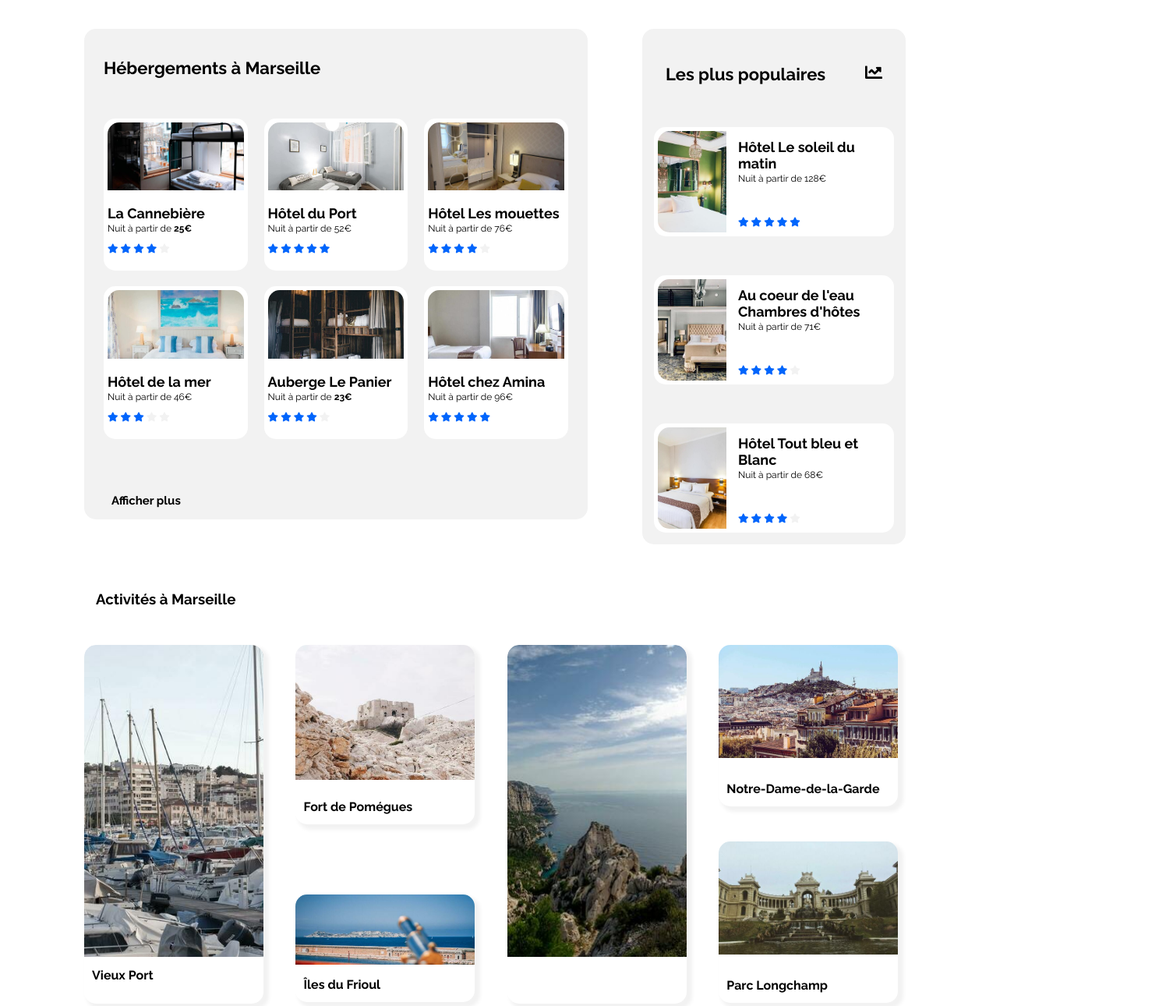
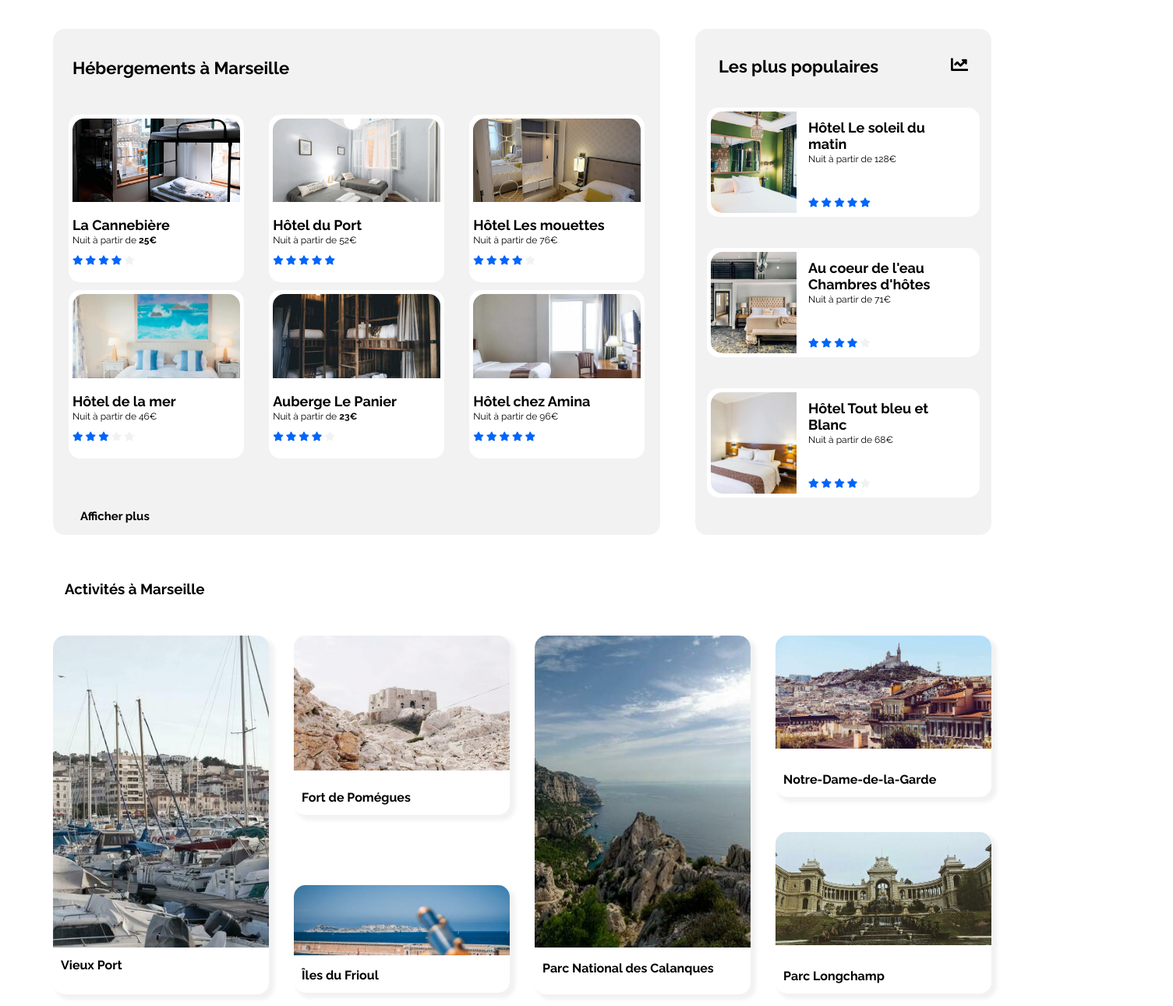
Before and after one commit to VSABernard/P2Booki, a plain HTML site: page index.html in a window 1280 px wide. Shown: the part 397-1687 px from the top of the page at 78% size, 1505 px wide, since content can reach past the window. Drawn offline with Linux system fonts and the light colour scheme.

Commit message:
P2 - petites corrections

```diff
--- a/css/style.css
+++ b/css/style.css
@@ -19,9 +19,8 @@
     flex-direction: column;
     flex-grow: 1;}
 
-.header, .content
-{   padding-left: 40px;
-    padding-right: 100px;   }
+/*.header, .content
+{   padding-left: 40px; }*/
 
 
 /* HEADER */
@@ -262,7 +261,7 @@ hr
     border: 15px solid #F2F2F2;
     border-radius: 15px;
     margin-left: 60px;
-    margin-right: 30px;
+    margin-right: 15px;
     width: 70%;
     height: 120%;   }
 
@@ -292,7 +291,7 @@ hr
     flex-basis: 30%;
     border-radius: 15px;
     background-color: white;
-    margin: 10px;
+    margin: 5px;
     padding: 5px;  }
 
 .card_image img
@@ -340,51 +339,50 @@ hr
 .popular                                                   /* PARTIE POPULAIRES */
 {   display: flex;
     flex-direction: column;
-    flex: 1;
+    /*flex: 1;*/
     flex-wrap: wrap;
-    justify-content: space-around;
+    justify-content: flex-start;
     max-height: 100%;
     background-color: #F2F2F2;
     border: 15px solid #F2F2F2;
     border-radius: 15px;
-    margin-left: 10px;
-    margin-right: 10px; }
+    /*margin-left: 10px;
+    margin-right: 10px;*/ }
 
 .title_popular
 {   display: flex;
     flex-direction: row;
     justify-content: space-between;
-    margin: 15px;
-    gap: 20px; }
+    margin: 20px 15px;
+     }
 
 .title_popular h1
 {   display: flex;
     font-size: 22px;
-    margin: 15px 0px;   }
+    margin: 0px 0px;   }
 
 #chart
 {   display: flex;
     justify-content: space-between;
     align-content: flex-end;
     font-size: 22px;
-    font-weight: bold;
-    margin-top: 15px;   }
+    font-weight: bold; }
 
 .group_card
 {   display: flex;
     flex-direction: column;
     justify-content: space-around;
-    gap: 25px;
-    max-height: 100%;    }
+    max-height: 100%;
+    gap: 20px;   }
 
 .card_popular
 {   display: flex;
     flex-wrap: wrap;
     justify-content: space-around;
     align-content: flex-start;
+    height: 45%;
     border-radius: 15px;
-    background-color: white;
-    height: fit-content;    }
+    background-color: white; }
 
 .image
 {   display: flex;
@@ -395,7 +393,7 @@ hr
     width: 100%; }
 
 .image img
-{   max-width: 100%;
+{   width: 100%;
     height: 100%;
     aspect-ratio: 1 / 1;
     object-fit: cover;
@@ -431,7 +429,7 @@ hr
     flex-wrap: wrap;
     flex-direction: column;
     flex: 3;
-    margin: 40px;
+    margin: 40px 20px 40px 40px;
     padding-bottom: 60px;    }
 
 .main_title_activities
@@ -472,7 +470,7 @@ hr
     overflow: hidden;
     border-radius: 15px;
     height: 460px;
-    width: 22%;
+    width: 23%;
     margin-top: 30px;
     box-shadow: 5px 5px 5px 2px #F2F2F2;    }
 
@@ -483,7 +481,7 @@ hr
     align-content: space-between;
     flex-wrap: wrap;
     height: 460px;
-    width: 22%;
+    width: 23%;
     margin-top: 30px;   }
 
 .big, .middle_1, .middle_2, .small
@@ -546,9 +544,11 @@ footer
     justify-content: space-around;
     flex-wrap: wrap;
     background-color: #F2F2F2;
-    padding-left: 80px;
+    padding-left: 60px;
+    margin-left: -20px;
+    margin-bottom: -10px;
     height: 100%;
-    width: 100%; }
+    width: 120%; }
 
 footer ul
 {   margin-left: 20px;
```
Also changed, not shown: css/normalize.css.
